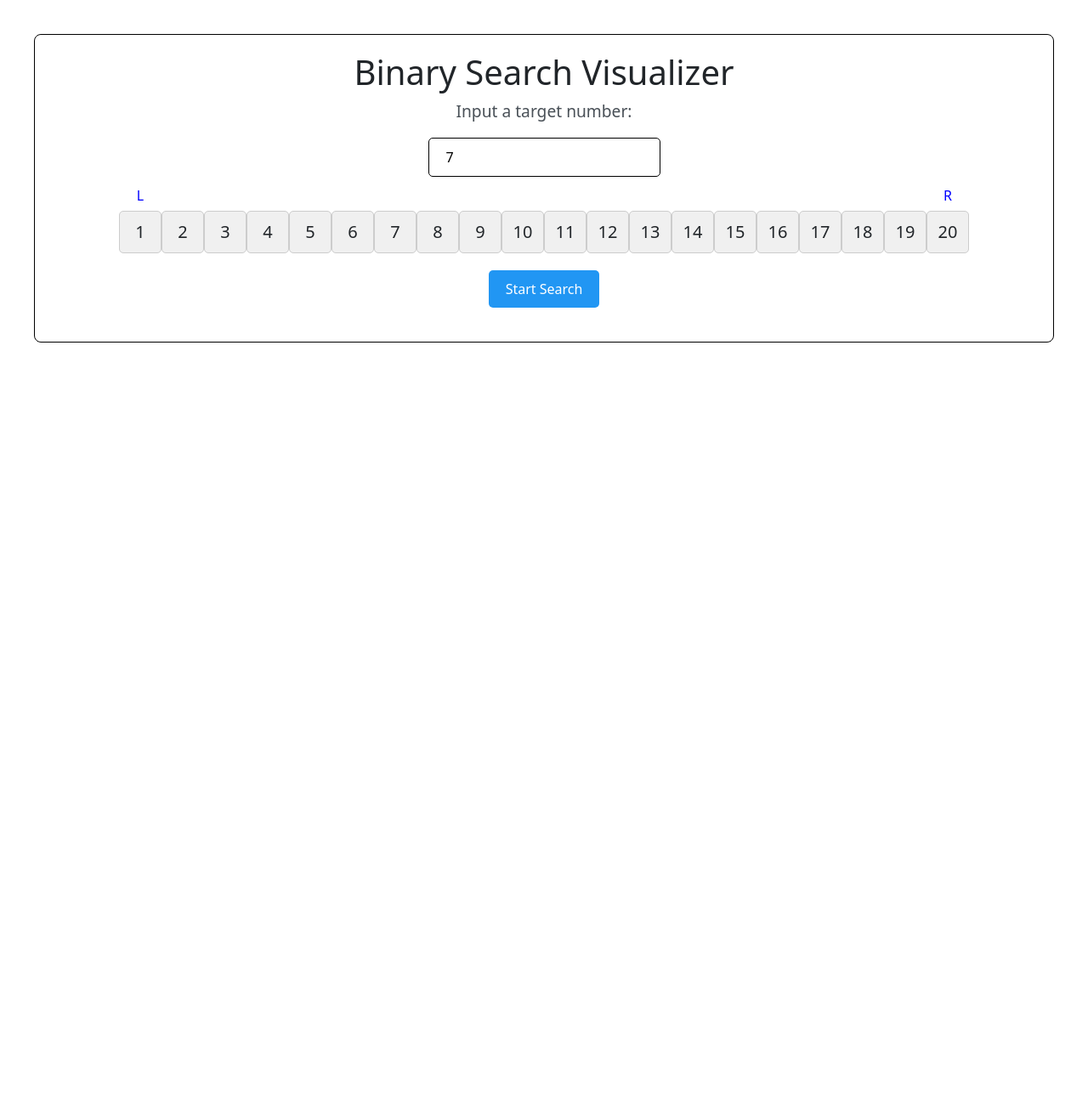
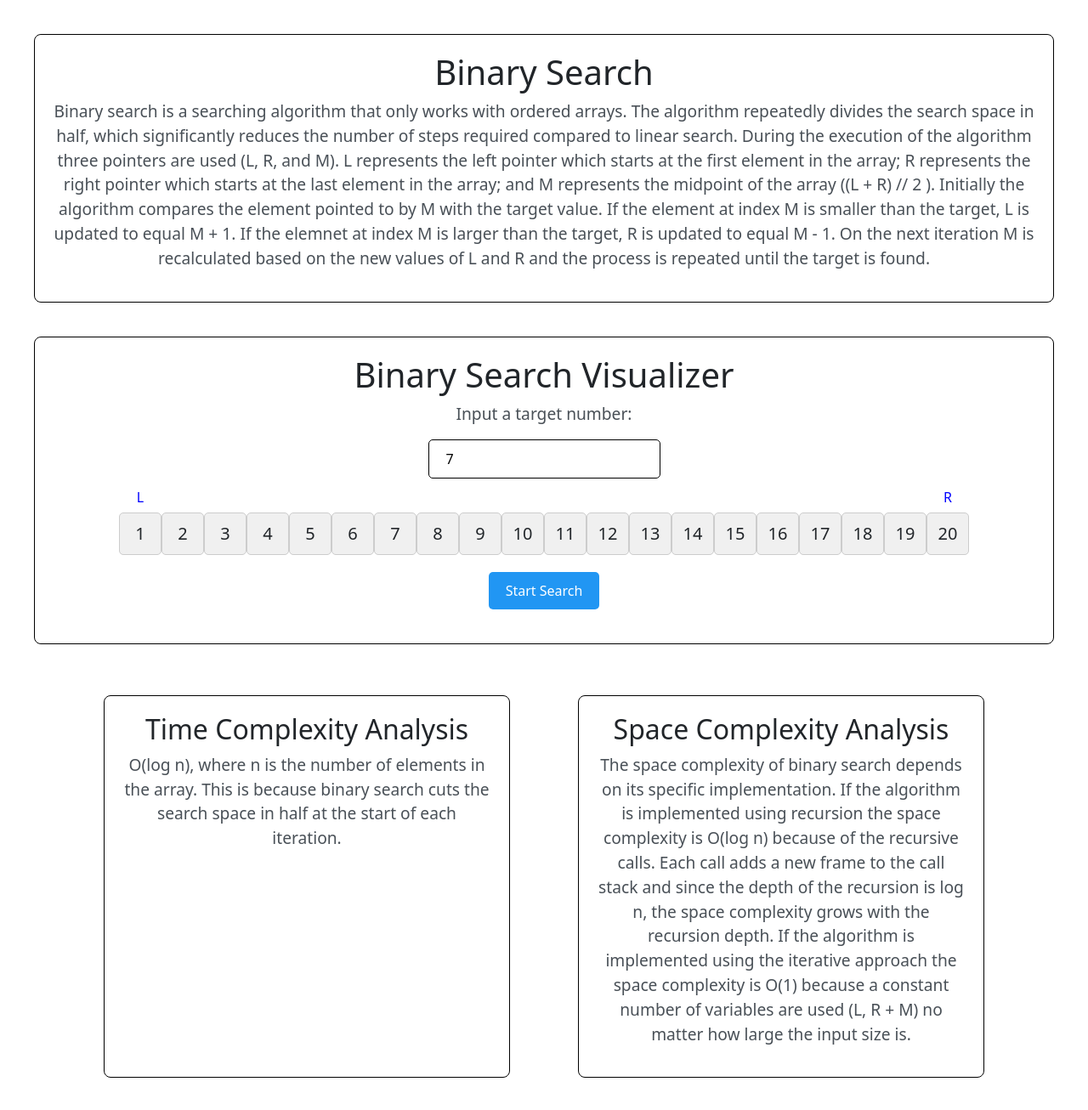
Before and after one commit to Joshua-Onley/AlgorithmsVisualiser, a React (Vite) app: page /binary-search in a window 1280 px wide. Shown: the whole page at 85% size. Before the commit the page ends 800 px from the top, so only its background shows below. Built offline with nearby package versions, Linux system fonts and the light colour scheme.

Commit message:
added description of binary search along with complexity analysis

```diff
--- a/src/components/BinarySearchAnimation.tsx
+++ b/src/components/BinarySearchAnimation.tsx
@@ -61,15 +61,25 @@ function BinarySearchVisualizer() {
     }, []);
 
     return (
+        <>
         <div className="search-container">
+        <h1>Binary Search</h1>
+        <p>Binary search is a searching algorithm that only works with ordered arrays. The algorithm repeatedly divides the search space in half, which significantly reduces the number of steps required compared to linear search. During the execution of the algorithm three pointers are used (L, R, and M). L represents the left pointer which starts at the first element in the array; R represents the right pointer which starts at the last element in the array; and M represents the midpoint of the array ((L + R) // 2 ). Initially the algorithm compares the element pointed to by M with the target value. If the element at index M is smaller than the target, L is updated to equal M + 1. If the elemnet at index M is larger than the target, R is updated to equal M - 1. On the next iteration M is recalculated based on the new values of L and R and the process is repeated until the target is found.</p>
+        </div>
+
+        <div className="search-container">
+            {/*Heading for the visualizer */}
             <h1>Binary Search Visualizer</h1>
+
+            {/*Input field for a target number*/}
             <p>Input a target number:</p>
             <input
                 type="number"
-                value={target}
-                onChange={(e) => setTarget(Number(e.target.value))}
+                value={target}// contrlled input for setting the target value
+                onChange={(e) => setTarget(Number(e.target.value))} // update the state when the user enters a value
                 className="target-input"
             />
+            {/*Container for the array*/}
             <div className="array-container">
                 {array.map((item, index) => (
                     <div
@@ -136,6 +146,23 @@ function BinarySearchVisualizer() {
                 </p>
             )}
         </div>
+
+        <div className="container">
+  <div className="box">
+    <h2>Time Complexity Analysis</h2>
+    <p>O(log n), where n is the number of elements in the array. This is because binary search cuts the search space in half at the start of each iteration.</p>
+    </div>
+
+  <div className="box">
+    <h2>Space Complexity Analysis</h2>
+    <p>The space complexity of binary search depends on its specific implementation. If the algorithm is implemented using recursion the space complexity is O(log n) because of the recursive calls. Each call adds a new frame to the call stack and since the depth of the recursion is log n, the space complexity grows with the recursion depth. If the algorithm is implemented using the iterative approach the space complexity is O(1) because a constant number of variables are used (L, R + M) no matter how large the input size is.</p>
+
+
+
+
+    </div>
+</div>
+        </>
     );
 }
 
```
